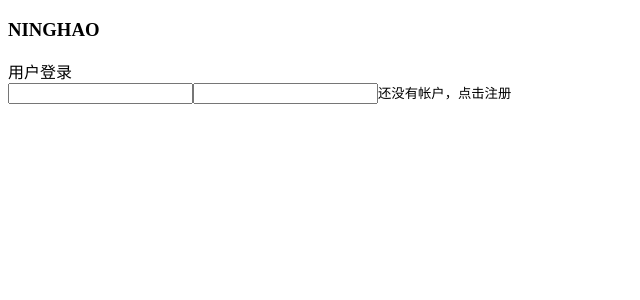
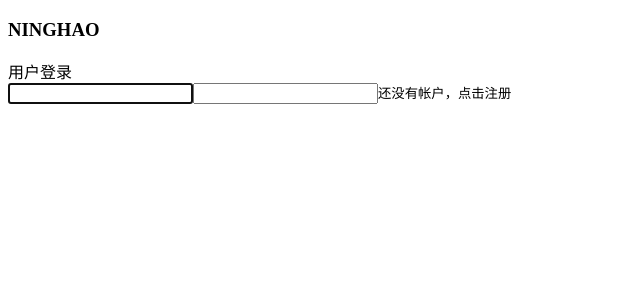
Before and after one commit to Maogxer/xb2-vue, a Vue app: page / in a window 1280 px wide. Shown: the top 300 px of the page, without its empty margins (0-640 px from the left). Built offline with nearby package versions, Linux system fonts and the light colour scheme.

Commit message:
$refs：引用模板

```diff
--- a/src/app/components/user-login.vue
+++ b/src/app/components/user-login.vue
@@ -1,5 +1,15 @@
 <template>
   <div>用户登录</div>
-  <input type="text" />
+  <input type="text"
+         ref="username" />
   <input type="text" />
 </template>
+
+<script>
+export default {
+  mounted () {
+    console.log(this.$refs.username);
+    this.$refs.username.focus()
+  }
+}
+</script>
```
